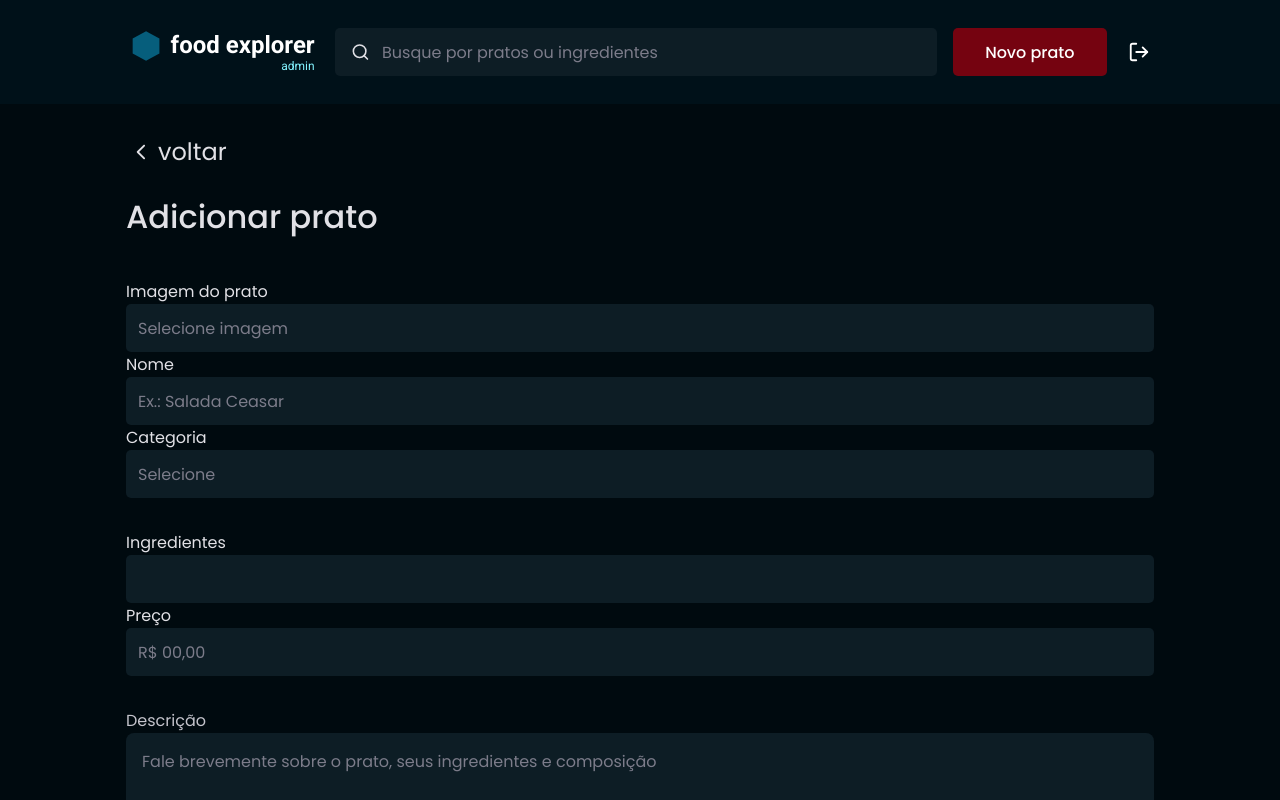
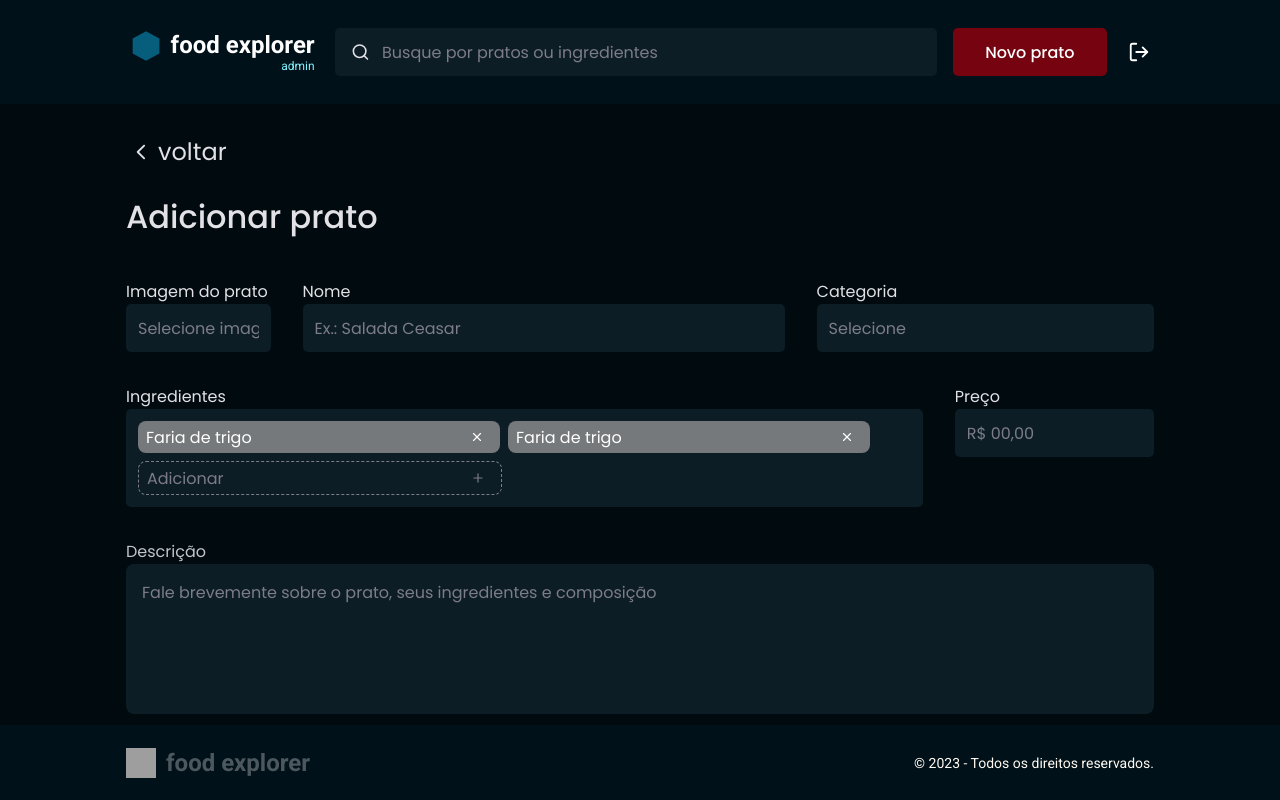
Before and after one commit to dbento-dev/food_explorer_frontend, a React (Vite) app in the folder food-explorer/: page / in a window 1280 px wide. Built offline with nearby package versions, Linux system fonts and the light colour scheme; grey boxes are pictures that could not be loaded.

Commit message:
WIP: create AddDish and IngredientsItem

```diff
--- /dev/null
+++ b/food-explorer/src/components/IngredientsItem/index.jsx
@@ -0,0 +1,18 @@
+import { FiPlus, FiX } from 'react-icons/fi'
+
+import { Container } from './styles'
+
+export function IngredientsItem({ isNew, value, onClick, ...rest }) {
+  return (
+    <Container isNew={isNew}>
+      <input type="text" value={value} readOnly={!isNew} {...rest} />
+      <button
+        type="button"
+        onClick={onClick}
+        className={isNew ? 'button-add' : 'button-delete'}
+      >
+        {isNew ? <FiPlus /> : <FiX />}
+      </button>
+    </Container>
+  )
+}
--- /dev/null
+++ b/food-explorer/src/components/IngredientsItem/styles.js
@@ -0,0 +1,54 @@
+import styled from 'styled-components'
+
+export const Container = styled.div`
+  display: flex;
+  align-items: center;
+
+  background-color: ${({ theme, isNew }) =>
+    isNew ? 'transparent' : theme.COLORS.LIGHT_600};
+
+  color: ${({ theme, isNew }) =>
+    isNew ? theme.COLORS.LIGHT_500 : theme.COLORS.LIGHT_100};
+
+  border: ${({ theme, isNew }) =>
+    isNew ? `1px dashed ${theme.COLORS.LIGHT_500}` : 'none'};
+
+  border-radius: 8px;
+  padding-right: 16px;
+
+  input {
+    width: 100%;
+    height: 32px;
+
+    padding: 8px;
+
+    color: ${({ theme }) => theme.COLORS.LIGHT_100};
+
+    background: transparent;
+    border: none;
+
+    &::placeholder {
+      color: ${({ theme }) => theme.COLORS.LIGHT_500};
+    }
+  }
+
+  > button {
+    border: none;
+    background: none;
+    display: flex;
+    align-items: center;
+    justify-content: center;
+
+    svg {
+      font-size: 14px;
+    }
+  }
+
+  .button-delete {
+    color: ${({ theme }) => theme.COLORS.LIGHT_100};
+  }
+
+  .button-add {
+    color: ${({ theme }) => theme.COLORS.LIGHT_500};
+  }
+`
--- a/food-explorer/src/pages/AddDish/index.jsx
+++ b/food-explorer/src/pages/AddDish/index.jsx
@@ -8,6 +8,7 @@ import { Footer } from '../../components/Footer'
 import { Input } from '../../components/Input'
 import { Button } from '../../components/Button'
 import { TextArea } from '../../components/TextArea'
+import { IngredientsItem } from '../../components/IngredientsItem'
 
 export function AddDish() {
   const isAdmin = true
@@ -21,39 +22,62 @@ export function AddDish() {
           <h2>Adicionar prato</h2>
 
           <Form>
-            <div>
+            <div className="row">
+              <div className="form-group dish-photo">
                 <label htmlFor="dish-photo">Imagem do prato</label>
                 <Input
                   name="dish-photo"
                   placeholder="Selecione imagem"
                   type="text"
                 />
+              </div>
+              <div className="form-group name">
                 <label htmlFor="name">Nome</label>
-              <Input name="name" placeholder="Ex.: Salada Ceasar" type="text" />
+                <Input
+                  name="name"
+                  placeholder="Ex.: Salada Ceasar"
+                  type="text"
+                />
+              </div>
+              <div className="form-group category">
                 <label htmlFor="category">Categoria</label>
                 <Input name="category" placeholder="Selecione" type="text" />
               </div>
-            <div>
-              <label htmlFor="ingredients">Ingredientes</label>
-              <Input name="ingredients" type="text" />
+            </div>
+
+            <div className="row">
+              <div className="form-group ingredients-list">
+                <div className="ingredients-list">
+                  <span>Ingredientes</span>
+                  <div className="ingredients">
+                    <IngredientsItem value="Faria de trigo" />
+                    <IngredientsItem value="Faria de trigo" />
+
+                    <IngredientsItem isNew placeholder="Adicionar" />
+                  </div>
+                </div>
+              </div>
+
+              <div className="form-group price">
                 <label htmlFor="price">Preço</label>
                 <Input name="price" placeholder="R$ 00,00" type="text" />
               </div>
+            </div>
 
-            <div>
+            <div className="row">
+              <div className="form-group description">
                 <TextArea
                   placeholder="Fale brevemente sobre o prato, seus ingredientes e composição"
                   label="Descrição"
                 />
               </div>
+            </div>
 
-            <div>
             <Button title="Adicionar prato" />
-            </div>
           </Form>
         </Content>
+      </main>
       <Footer />
-      </main>
     </Container>
   )
 }
--- a/food-explorer/src/pages/AddDish/styles.js
+++ b/food-explorer/src/pages/AddDish/styles.js
@@ -6,7 +6,7 @@ export const Container = styled.div`
 
   display: grid;
 
-  grid-template-rows: 104px auto;
+  grid-template-rows: 104px auto 75px;
 
   grid-template-areas:
     'header'
@@ -51,4 +51,79 @@ export const Form = styled.form`
   display: flex;
   flex-direction: column;
   gap: 32px;
+
+  > .row {
+    width: 100%;
+    display: flex;
+    align-items: flex-start;
+    gap: 32px;
+
+    > .dish-photo {
+      width: 15%;
+    }
+
+    > .name {
+      width: 50%;
+    }
+
+    > .category {
+      width: 35%;
+    }
+
+    > .ingredients-list {
+      width: 80%;
+    }
+
+    > .price {
+      width: 20%;
+    }
+
+    > .description {
+      width: 100%;
+    }
+  }
+
+  > .form-group {
+    width: 100%;
+    display: flex;
+    flex-direction: column;
+    margin-bottom: 20px;
+
+    > label {
+      margin-bottom: 5px;
+    }
+
+    > input {
+      padding: 10px;
+      border: 1px solid #ccc;
+      border-radius: 4px;
+      box-sizing: border-box;
+      width: 100%;
+      max-width: 400px;
+    }
+  }
+
+  .ingredients-list {
+    display: flex;
+    flex-direction: column;
+  }
+
+  .ingredients {
+    width: 100%;
+    height: auto;
+    display: flex;
+    flex-wrap: wrap;
+    align-content: center;
+    gap: 8px;
+    border-radius: 5px;
+
+    padding: 12px;
+
+    background-color: ${({ theme }) => theme.COLORS.DARK_900};
+  }
+
+  > button {
+    width: 175px;
+    align-self: flex-end;
+  }
 `
```
Lines whose indentation alone changed are shown as unchanged.
